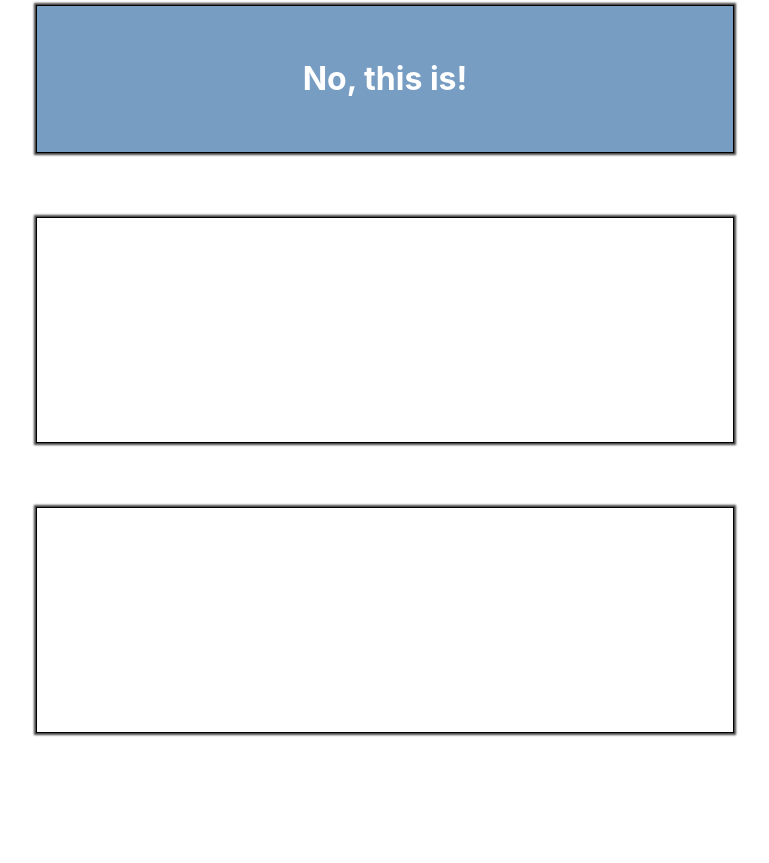
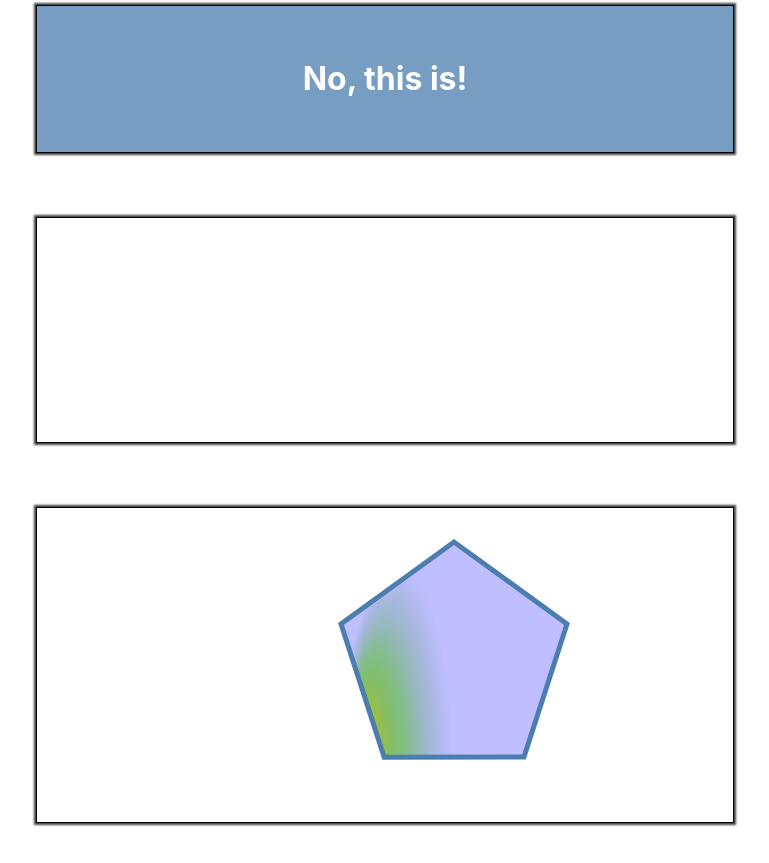
Before and after one commit to mikepeiman/sveltesvg, a Svelte app: page / in a window 1280 px wide. Shown: the part 247-1110 px from the top of the page, without its empty margins (255-1024 px from the left). Before the commit the page ends 1020 px from the top, so only its background shows below. Built offline with nearby package versions, Linux system fonts and the light colour scheme.

Commit message:
Begun implementing hard-coded radialGradient to work out the logic for the 5-pointed gradient intended

```diff
--- a/src/components/gradient-svg.svelte
+++ b/src/components/gradient-svg.svelte
@@ -18,7 +18,7 @@
     padding: 2rem;
     margin: 2rem;
     width: 50%;
-    height: 20vh;
+    height: 250px;
     justify-self: center;
     align-self: center;
     /* border: 2px solid rgba(75,95,255,0.5); */
@@ -43,14 +43,22 @@
     fill: rgba(75, 125, 175, 0.75);
     stroke: rgba(75, 125, 175, 1);
     stroke-width: 5;
+
   }
 </style>
 
 <div class="svg-card">
-  <svg id="pentagon" />
-  <!-- <svg height="210" width="500">
+
+ <svg height="500" width="500" id="pentagon">
+   <defs>
+      <radialGradient id="Gradient1" gradientTransform="scale(0.5,2)" cx="50%" cy="55%" r="50%" fx="10%" fy="50%">
+        <stop class="stop1" offset="0%" stop-color="gold" stop-opacity="1"/>
+        <stop class="stop2" offset="50%" stop-color="green" stop-opacity=".5"/>
+        <stop class="stop3" offset="100%" stop-color="blue" stop-opacity=".25" />
+      </radialGradient>
+    </defs>
     <polygon
-      points="200,10 892,496 250,190 160,210 "
-      style="fill:lime;stroke:purple;stroke-width:1" />
-  </svg> -->
+      points="347.1999816894531,249.25,487,249 487,249,530,116 530,116,417,34 417,34,304,116"
+      fill="url('#Gradient1')" />
+  </svg>
 </div>
--- a/src/components/svg-element.svelte
+++ b/src/components/svg-element.svelte
@@ -9,7 +9,7 @@
   $: x = 0;
   $: y = 0;
   let points = 5;
-  let distance = 60;
+  let distance = 140;
   // let polygonPointsArray = []
 
   let polygonPointsArray;
```
